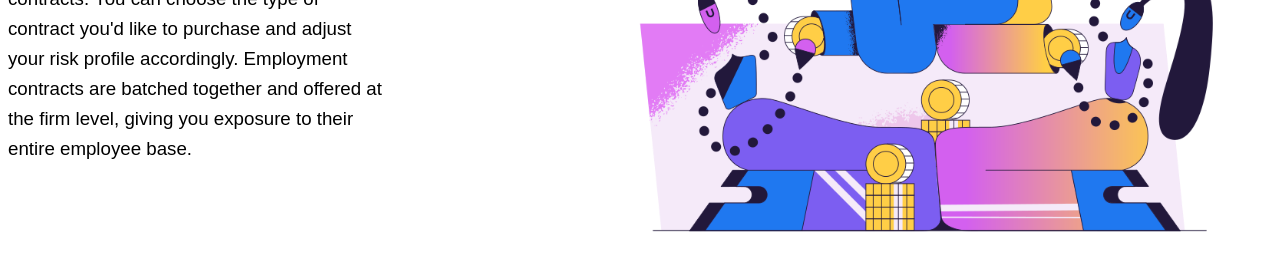
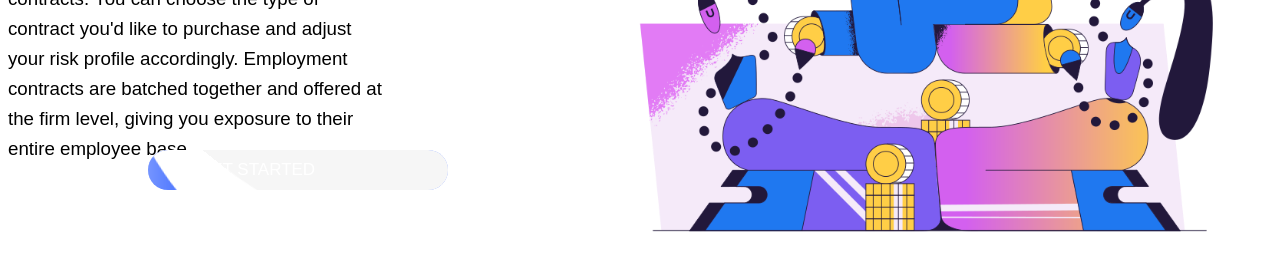
Before and after one commit to casperyonel/landing-page-salaries-2, a React (Create React App) app: page / in a window 1280 px wide. Shown: the part 2625-2895 px from the top of the page. Built offline with nearby package versions, Linux system fonts and the light colour scheme.

Commit message:
done for night

```diff
--- a/src/components/Button.js
+++ b/src/components/Button.js
@@ -33,6 +33,8 @@ const Button = () => {
             </div>
             <div className="btn-outer">
                 <button onClick={submit} className='btn'>Join the Waitlist</button>
+
+
             </div>
         </form>
     )
--- a/src/components/Section3.js
+++ b/src/components/Section3.js
@@ -3,16 +3,25 @@ import neverWaitAgain from "../never-wait-again.png"
 
 const Section3 = () => {
     return (
+        <div>
+
             <div className="block3-main">
                 <div className="block3-left">
                     <img id="section3-image" src={neverWaitAgain} alt="" />
                 </div>
+
+
+
+
                 <div className="block3-right">
                     <div className="static3-header">Never let your employees wait for that next paycheck again</div>
                     <h3 className="static3-subheader">Give control back to your employees by providing them with access to their future salary at no cost to you. Use our calculator below to help.</h3>
                     {/* <h3 className="static3-subheader">Give control back to your employees by providing them the option to get paid as early as they want for a slight discount. Use our calculator below to help.</h3> */}
                 </div>
             </div>
+
+
+        </div>
     )
 }
 
--- a/src/components/Section4.js
+++ b/src/components/Section4.js
@@ -3,6 +3,7 @@ import marketplace from "../marketplace.png"
 
 const Section4 = () => {
     return (
+        <div className="block4-outer">
         <div className="block4-main">
             <div className="block4-left">
                 <div className="static4-header">Unlocking a new asset class</div>
@@ -12,6 +13,15 @@ const Section4 = () => {
             <div className="block4-right">
                 <img id="section4-image" src={marketplace} alt="" />
             </div>
+
+
+
+
+        </div>
+        <a href="#">
+                    <span>Get Started</span>
+                    <div className="liquid"></div>
+                </a>
         </div>
     )
 }
--- a/src/index.css
+++ b/src/index.css
@@ -260,7 +260,6 @@ body {
 
 
 .static3-header {
-
   font-size: var(--fontSize);
 
 }
@@ -294,6 +293,8 @@ body {
   height: 1100px;
 }
 
+
+
 .block4-right {
 
 }
@@ -318,3 +319,85 @@ body {
   height: var(--imageHeight);
   margin-left: 190px;
 }
+
+
+
+
+
+
+
+.block4-outer {
+  display: flex;
+  flex-direction: column;
+}
+
+
+a {
+  position: absolute;
+  margin-top: 700px;
+  margin-left: 140px;
+  padding: 10px 50px;
+  display: block;
+  text-decoration: none;
+  text-transform: uppercase;
+  width: 200px;
+  overflow: hidden;
+  border-radius: 40px;
+}
+
+a span {
+  position: relative;
+  color: #fff;
+  font-size: 17px;
+  z-index: 1;
+}
+
+a .liquid {
+  position: absolute;
+  top: -80px;
+  left: 0;
+  width: 300px;
+  height: 200px;
+  background: #4973ff;
+  box-shadow: inset 0 0 50px rgba(255, 255, 255, 0.5);
+  transition: .5s;
+}
+
+a .liquid::after,
+a .liquid::before {
+  content: '';
+  width: 200%;
+  height: 200%;
+  position: absolute;
+  top: 0;
+  left: 50%;
+  transform: translate(-50%, -75%);
+  background: rgb(255, 255, 255);
+}
+
+a .liquid::before {
+
+  border-radius: 45%;
+  background: rgb(255, 255, 255);
+  animation: animate 5s linear infinite;
+}
+
+a .liquid::after {
+
+  border-radius: 40%;
+  background: rgba(238, 238, 238, 0.5);
+  animation: animate 10s linear infinite;
+}
+
+a:hover .liquid{
+  top: -120px;
+}
+
+@keyframes animate {
+  0% {
+    transform: translate(-50%, -75%) rotate(0deg);
+  }
+  100% {
+    transform: translate(-50%, -75%) rotate(360deg);
+  }
+}
```
Also changed, not shown: src/App.js (+7 -1 lines). Lines whose indentation alone changed are shown as unchanged.
